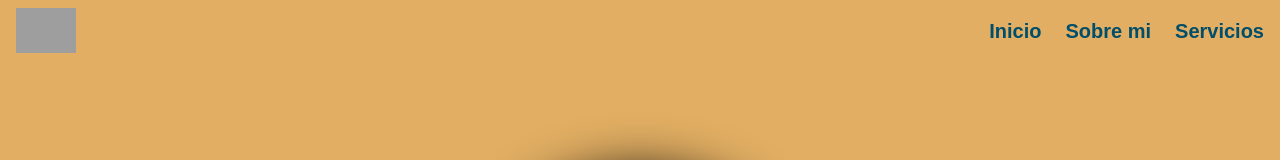
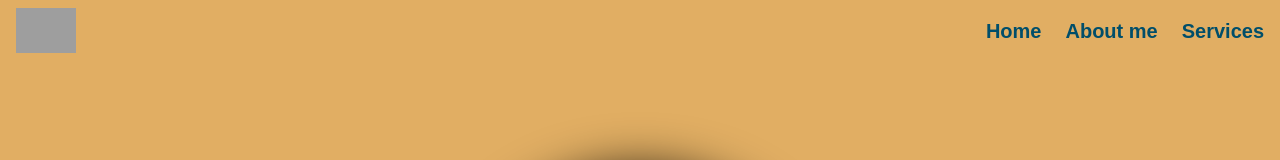
Before and after one commit to KoolDeveloper/portFolio, a Next.js app: page / in a window 1280 px wide. Shown: the top 160 px of the page. Built offline with nearby package versions, Linux system fonts and the light colour scheme; grey boxes are pictures that could not be loaded; a web font is replaced by a local one.

Commit message:
Se agregan los enlaces a las redes Sociales

```diff
--- a/app/components/banner/Photo.jsx
+++ b/app/components/banner/Photo.jsx
@@ -24,7 +24,7 @@ function Photo({ setIsHidden, isHidden }) {
         }}
       >
         <div
-          className={`${dancingScript.className} font-bold text-lg  text-white absolute z-10 top-2 lg:text-3xl lg:top-4 `}
+          className={`${dancingScript.className} font-bold text-lg  text-white absolute z-10 top-2 lg:text-3xl lg:top-4 group-hover:text-yellow-200`}
         >
           <Typewriter
             onInit={(typewriter) => {
@@ -37,7 +37,7 @@ function Photo({ setIsHidden, isHidden }) {
           />
         </div>
         <div
-          className={`${dancingScript.className} font-bold text-lg text-white absolute z-10 bottom-8 lg:text-3xl lg:bottom-16`}
+          className={`${dancingScript.className} font-bold text-lg text-white absolute z-10 bottom-8 lg:text-3xl lg:bottom-16 group-hover:text-yellow-200`}
         >
           <Typewriter
             options={{
@@ -60,6 +60,7 @@ function Photo({ setIsHidden, isHidden }) {
                         alt="My photo"
                         src={"/yomerito.png"}
                         className="absolute bottom-0 w-full h-full"
+                        priority={true}
                       />
                     </div>
                   </div>
--- a/app/components/navbar/NavBar.jsx
+++ b/app/components/navbar/NavBar.jsx
@@ -24,9 +24,9 @@ function NavBar() {
             isActive ? "translate-x-0" : "-translate-x-full"
           } p-4 space-y-4 text-anakiwa-800 dark:text-rope-600 md:flex md:top-0 md:relative md:min-h-0 md:space-y-0 md:translate-x-0 md:space-x-6 md:p-0 font-semibold text-xl text-center`}
         >
-          <NavLink donde="#inicio">Inicio</NavLink>
-          <NavLink donde="#about"><p onClick={()=>{document.getElementById("about").click()}}>Sobre mi</p></NavLink>
-          <NavLink donde="#servicios">Servicios</NavLink>
+          <NavLink donde="#inicio">Home</NavLink>
+          <NavLink donde="#about"><p onClick={()=>{document.getElementById("about").click()}}>About me</p></NavLink>
+          <NavLink donde="#servicios">Services</NavLink>
         </ul>
       </nav>
     </NavContext.Provider>
```
